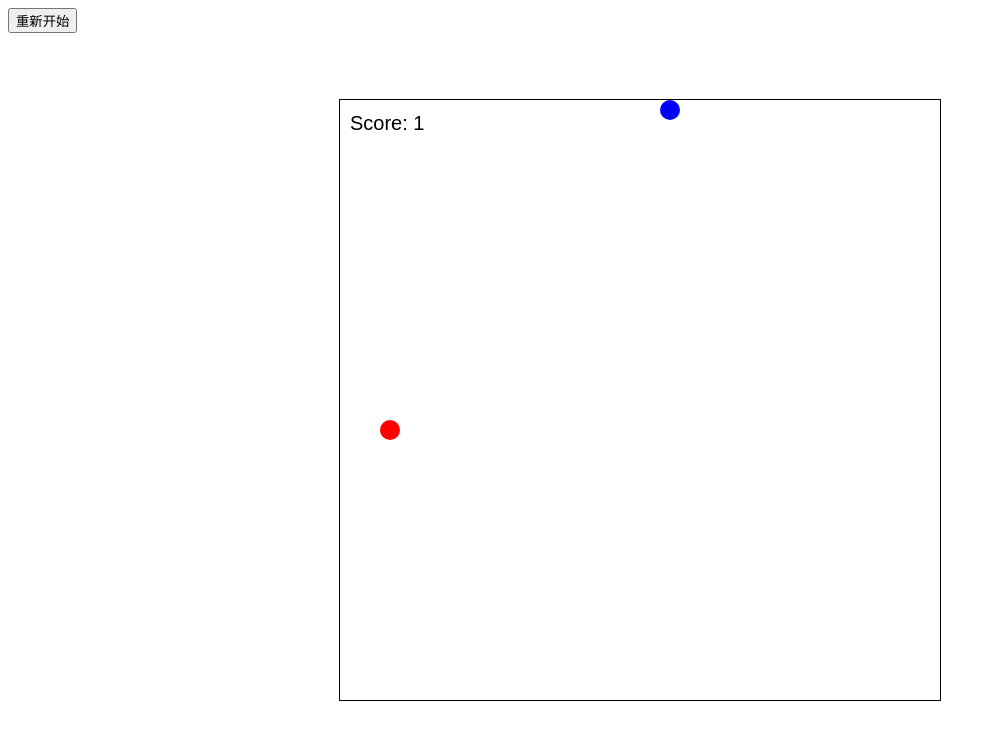
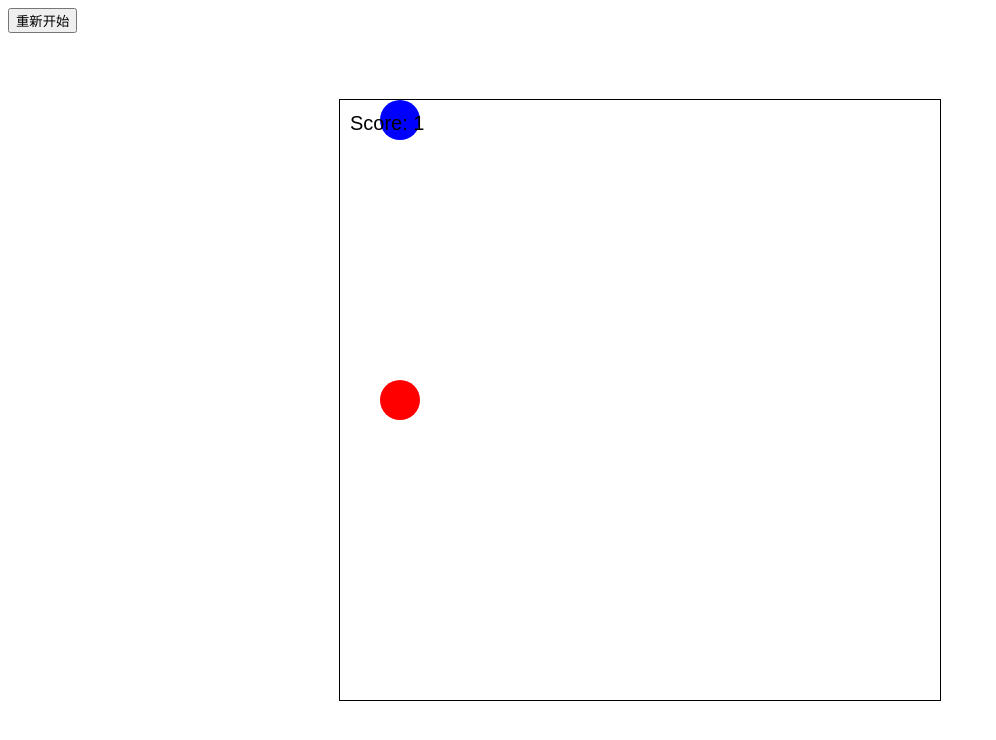
Before and after one commit to zengs0/tcs, a plain HTML site: page index.html in a window 1280 px wide. Shown: the whole page, without its empty margins (0-996 px from the left). Drawn offline with Linux system fonts and the light colour scheme.

Commit message:
Update index.html

```diff
--- a/index.html
+++ b/index.html
@@ -24,7 +24,7 @@
         var canvas = document.getElementById("game-canvas");
         var ctx = canvas.getContext("2d");
 
-        var snakeSize = 20;
+        var snakeSize = 40;
         var snake = [
             { x: 0, y: 0 }
         ];
```
